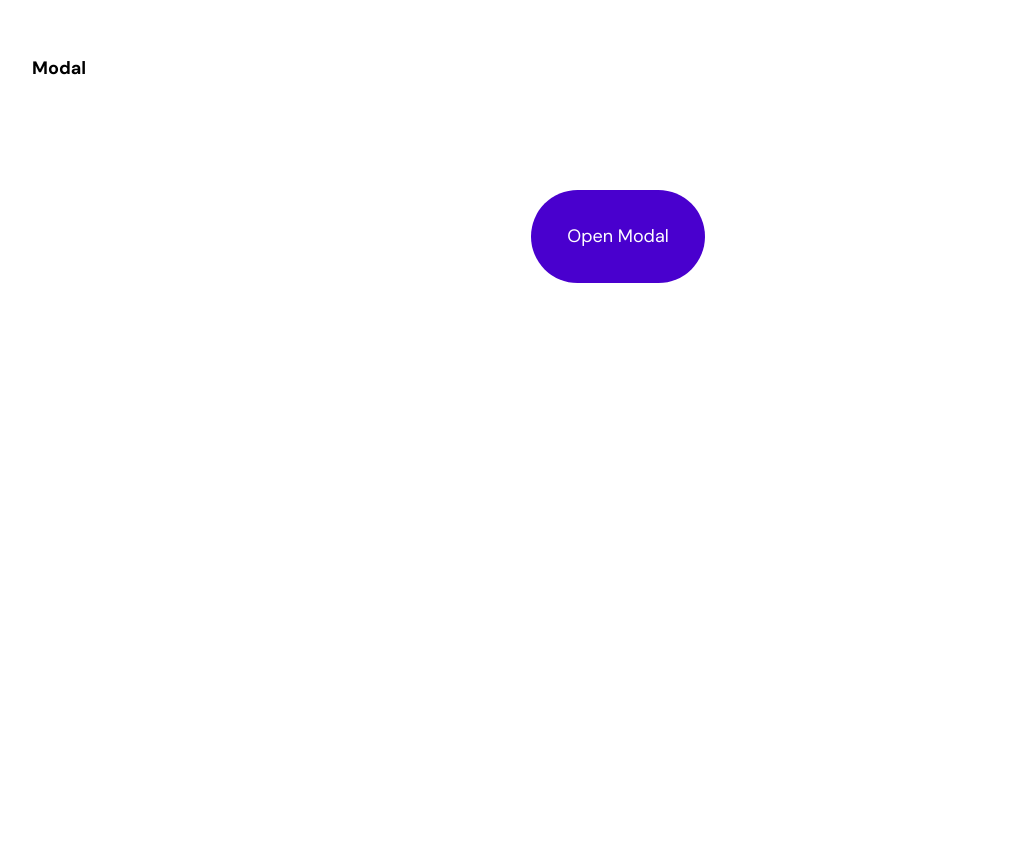
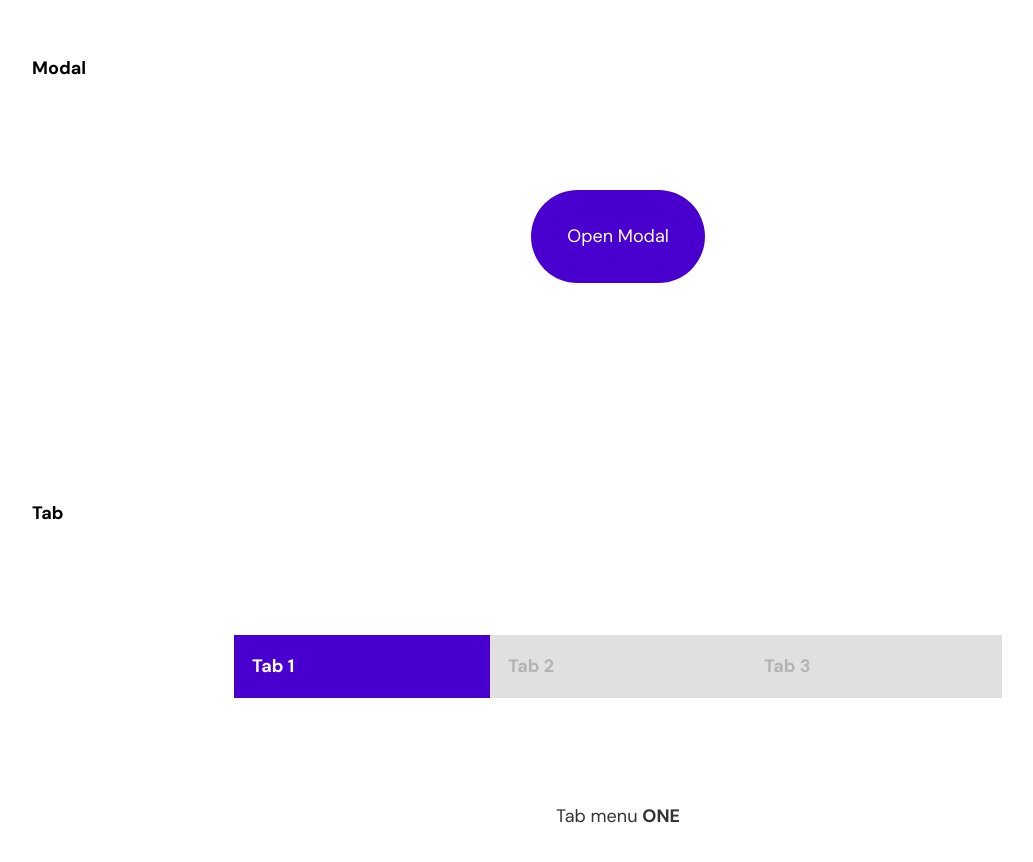
Before and after one commit to joyjs/wanted_pre_onboarding, a React (Create React App) app: page / in a window 1280 px wide. Shown: the top 862 px of the page, without its empty margins (22-1055 px from the left). Before the commit the page ends 800 px from the top, so only its background shows below. Built offline with nearby package versions, Linux system fonts and the light colour scheme.

Commit message:
✨ Marked-up, styled and scripted Tab component

```diff
--- a/src/App.js
+++ b/src/App.js
@@ -1,11 +1,16 @@
 import React from 'react'
 import './styles/main.scss'
 import ModalButton from './component/ModalButton'
+import Tab from './component/Tab'
 
 function App() {
   return (
     <div className="App">
+      {/* 2. Modal */}
       <ModalButton />
+
+      {/* 3. Tab */}
+      <Tab />
     </div>
   )
 }
--- /dev/null
+++ b/src/component/Tab.js
@@ -0,0 +1,52 @@
+import React, { useState } from 'react'
+
+function Tab() {
+  const [toggleState, setToggleState] = useState(1)
+
+  const toggleTab = (i) => {
+    setToggleState(i)
+  }
+
+  return (
+    <section className="Tab">
+      <h1 className="tabs-title">Tab</h1>
+
+      <div className="tabs-wrapper">
+        <div className="tabs-header">
+          <button
+            className={toggleState === 1 ? 'tab is-active' : 'tab'}
+            onClick={() => toggleTab(1)}
+          >
+            Tab 1
+          </button>
+          <button
+            className={toggleState === 2 ? 'tab is-active' : 'tab'}
+            onClick={() => toggleTab(2)}
+          >
+            Tab 2
+          </button>
+          <button
+            className={toggleState === 3 ? 'tab is-active' : 'tab'}
+            onClick={() => toggleTab(3)}
+          >
+            Tab 3
+          </button>
+        </div>
+
+        <dl className="tabs-contents">
+          <dt className={toggleState === 1 ? 'content is-active' : 'content'}>
+            Tab menu <strong>one</strong>
+          </dt>
+          <dt className={toggleState === 2 ? 'content is-active' : 'content'}>
+            Tab menu <strong>two</strong>
+          </dt>
+          <dt className={toggleState === 3 ? 'content is-active' : 'content'}>
+            Tab menu <strong>three</strong>
+          </dt>
+        </dl>
+      </div>
+    </section>
+  )
+}
+
+export default Tab
--- /dev/null
+++ b/src/styles/components/_tabs.scss
@@ -0,0 +1,51 @@
+.tabs {
+  &-title {
+    @include text-style(title, $black);
+    padding: $component-title-spacing;
+  }
+
+  &-wrapper {
+    @include column-flex;
+    margin: $component-title-spacing 0;
+    width: 100vw;
+    height: auto;
+  }
+
+  &-header {
+    @include flex;
+
+    .tab {
+      @include flex(start);
+      @include text-style(base, rgba($black, 0.2));
+      padding: 18px 0 18px 18px;
+      width: 256px;
+      font-weight: 700;
+      background-color: $grey;
+      transition: all 250ms ease-in-out;
+
+      &.is-active {
+        color: rgba($white, 1);
+        background-color: $purple;
+      }
+    }
+  }
+
+  &-contents {
+    @include flex;
+    width: 100%;
+    margin: $component-title-spacing 0;
+
+    .content {
+      display: none;
+      padding: $component-title-spacing 0;
+
+      &.is-active {
+        display: block;
+      }
+
+      strong {
+        text-transform: uppercase;
+      }
+    }
+  }
+}
--- a/src/styles/main.scss
+++ b/src/styles/main.scss
@@ -12,5 +12,6 @@
 
 @import './components/modal';
 @import './components/modal-button';
+@import './components/tabs';
 
 @import './layout/app';
```
